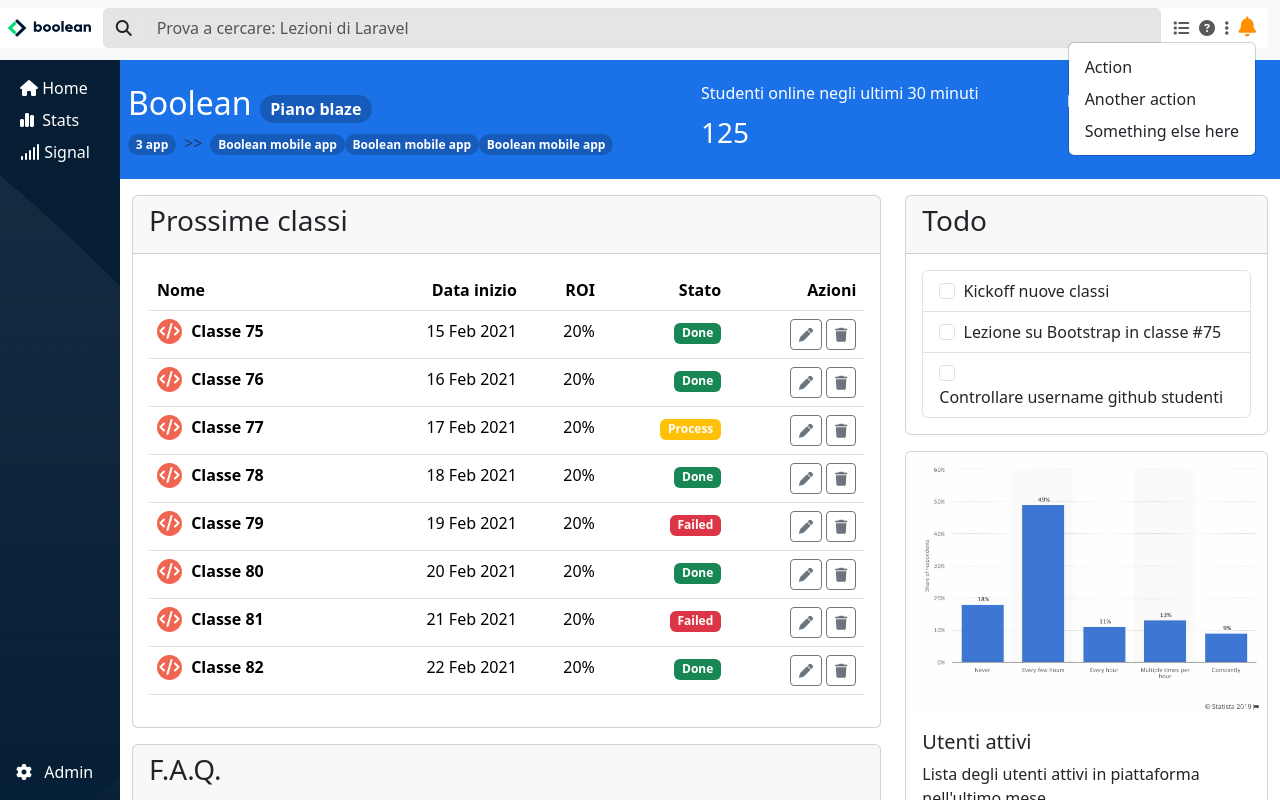
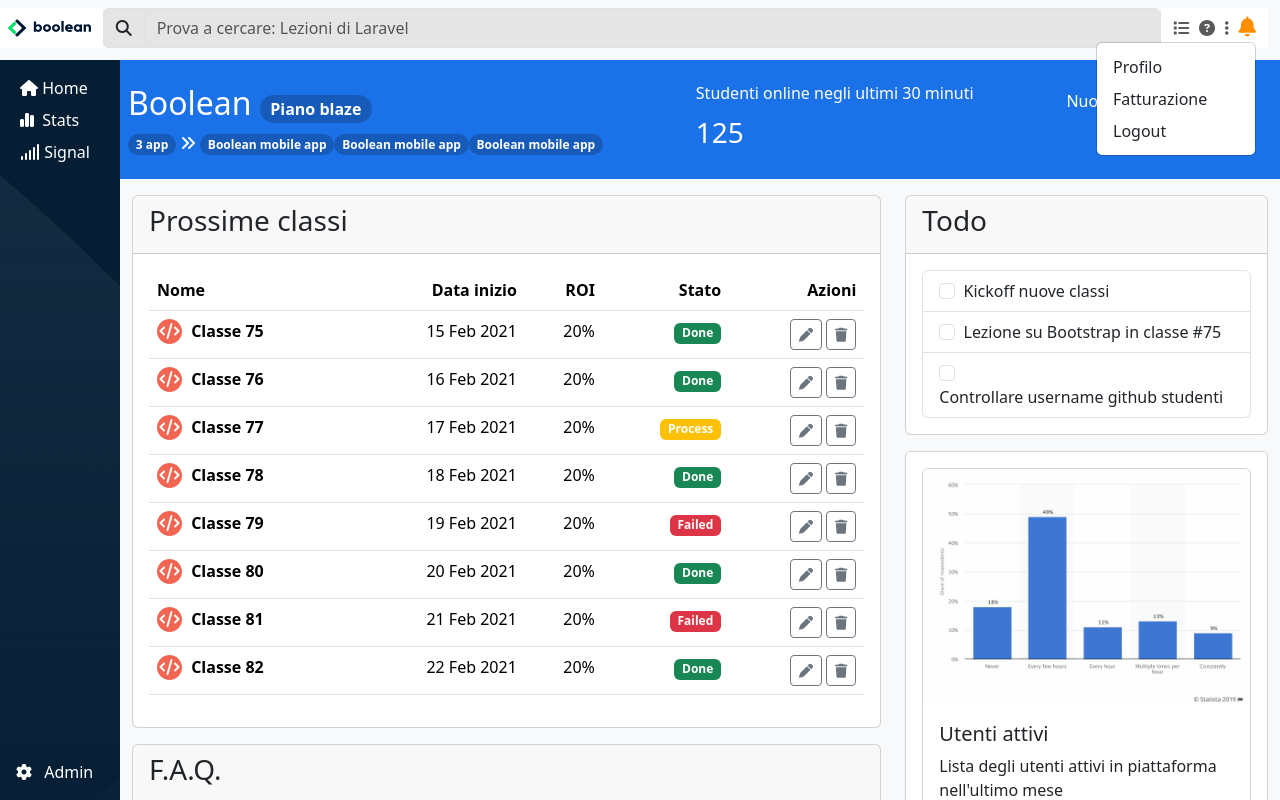
Before and after one commit to AngeloRoudani/html-css-bootstrap-dashboard, a plain HTML site: page index.html in a window 1280 px wide. Both pictures are taken after a click on the icon 1247 px from the left and 27 px from the top of the page. Drawn offline with nearby package versions, Linux system fonts and the light colour scheme.

Commit message:
finiture

```diff
--- a/css/style.css
+++ b/css/style.css
@@ -83,6 +83,11 @@
     width: calc(100% - 50px);
     height: calc(100vh - 60px);
     margin-top: 60px;
+    background-color: #f8f9fa;
+}
+
+.ms_main_content {
+    background-color: #f8f9fa;
 }
 
 .ms_tbody td, .ms_thead th {
@@ -109,6 +114,12 @@
 
 .ms_badge_orange i {
     padding-left: 2.5px;
+}
+
+.ms_bg_card {
+    background-color: white;
+    border: solid 1px lightgrey;
+    border-radius: 5px;
 }
 
 
--- a/index.html
+++ b/index.html
@@ -32,9 +32,9 @@
                         <div class="dropdown">
                             <i class="fa-solid fa-bell fs-5 ms_yellow" data-bs-toggle="dropdown" aria-expanded="false"></i>
                             <ul class="dropdown-menu dropdown-menu-end">
-                                <li><a class="dropdown-item" href="#">Action</a></li>
-                                <li><a class="dropdown-item" href="#">Another action</a></li>
-                                <li><a class="dropdown-item" href="#">Something else here</a></li>
+                                <li><a class="dropdown-item" href="#">Profilo</a></li>
+                                <li><a class="dropdown-item" href="#">Fatturazione</a></li>
+                                <li><a class="dropdown-item" href="#">Logout</a></li>
                             </ul>
                         </div>
                     </div>
@@ -176,8 +176,9 @@
                         <div>
                             <nav class="text-white" style="--bs-breadcrumb-divider: '>>';" aria-label="breadcrumb">
                                 <ol class="breadcrumb">
-                                  <li class="breadcrumb-item"><span class="badge rounded-pill ms_badge_blue">3 app</span></li>
-                                  <li class="breadcrumb-item"><span class="badge rounded-pill ms_badge_blue d-lg-none"><i class="fa-solid fa-plus"></i></span></li>
+                                  <li><span class="badge rounded-pill ms_badge_blue">3 app</span></li>
+                                  <li><i class="fa-solid fa-angles-right text-white px-1"></i></li>
+                                  <li><span class="badge rounded-pill ms_badge_blue d-lg-none"><i class="fa-solid fa-plus"></i></span></li>
                                   <li><span class="badge rounded-pill ms_badge_blue d-none d-lg-inline-block">Boolean mobile app</span></li>
                                   <li><span class="badge rounded-pill ms_badge_blue d-none d-lg-inline-block">Boolean mobile app</span></li>
                                   <li><span class="badge rounded-pill ms_badge_blue d-none d-lg-inline-block">Boolean mobile app</span></li>
@@ -350,7 +351,7 @@
                                                 </button>
                                               </h2>
                                               <div id="flush-collapseOne" class="accordion-collapse collapse" aria-labelledby="flush-headingOne" data-bs-parent="#accordionFlushExample">
-                                                <div class="accordion-body">Placeholder content for this accordion, which is intended to demonstrate the <code>.accordion-flush</code> class. This is the first item's accordion body.</div>
+                                                <div class="accordion-body">Clicca sul "+" in alto nella sezione blu.</div>
                                               </div>
                                             </div>
                                             <div class="accordion-item">
@@ -360,7 +361,7 @@
                                                 </button>
                                               </h2>
                                               <div id="flush-collapseTwo" class="accordion-collapse collapse" aria-labelledby="flush-headingTwo" data-bs-parent="#accordionFlushExample">
-                                                <div class="accordion-body">Placeholder content for this accordion, which is intended to demonstrate the <code>.accordion-flush</code> class. This is the second item's accordion body. Let's imagine this being filled with some actual content.</div>
+                                                <div class="accordion-body">Clicca sull'icona della campanella</div>
                                               </div>
                                             </div>
                                             <div class="accordion-item">
@@ -370,7 +371,7 @@
                                                 </button>
                                               </h2>
                                               <div id="flush-collapseThree" class="accordion-collapse collapse" aria-labelledby="flush-headingThree" data-bs-parent="#accordionFlushExample">
-                                                <div class="accordion-body">Placeholder content for this accordion, which is intended to demonstrate the <code>.accordion-flush</code> class. This is the third item's accordion body. Nothing more exciting happening here in terms of content, but just filling up the space to make it look, at least at first glance, a bit more representative of how this would look in a real-world application.</div>
+                                                <div class="accordion-body">Si è possibile sacrificando alcune informazioni.(Sconsigliato)</div>
                                               </div>
                                             </div>
                                           </div>
@@ -407,8 +408,9 @@
                                 </div>
 
                                 <!----Statistiche----->
+                                <div class="ms_bg_card mt-3">
 
-                                <div class="card mt-3">
+                                    <div class="card m-3">
                                         <img src="img/stats.jpeg" class="card-img-top" alt="...">
                                         <div class="card-body">
                                         <h5 class="card-title">Utenti attivi</h5>
@@ -422,6 +424,8 @@
                                         <div class="card-body">
                                         <a href="#" class="card-link">Visualizza report approfondito</a>
                                         </div>
+                                    </div>
+
                                 </div>
 
 
```
Lines whose indentation alone changed are shown as unchanged.
